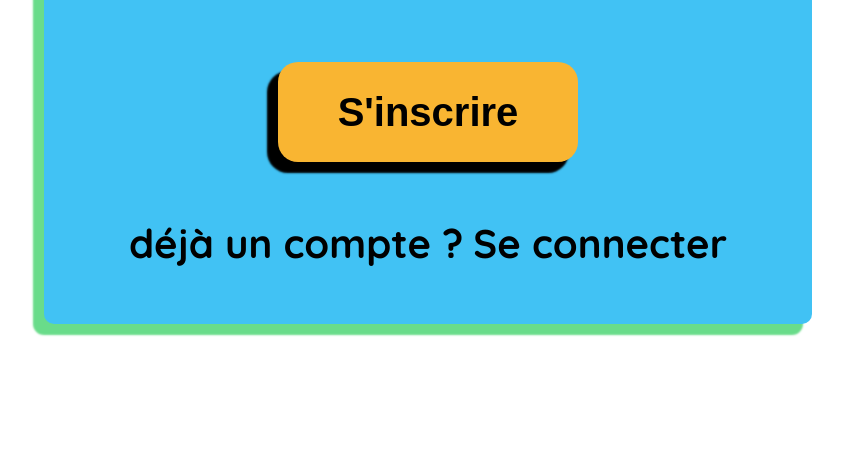
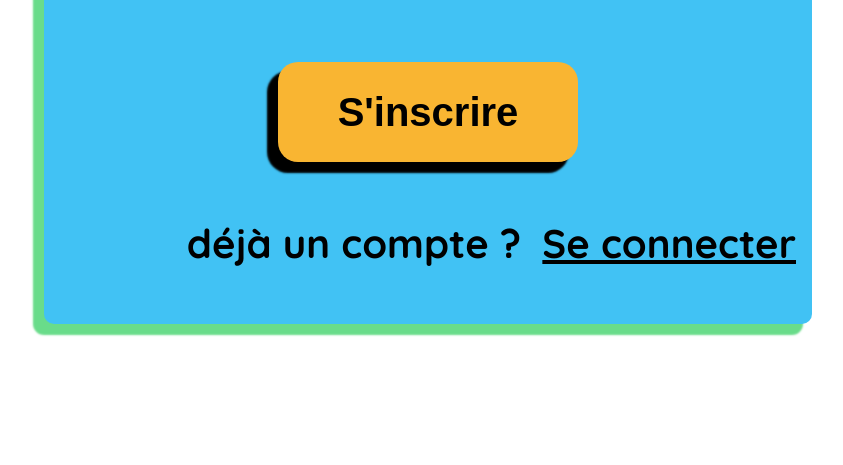
Before and after one commit to Loetitia27006/ecolotrip, a PHP site: page /inscription.php in a window 1280 px wide. Shown: the part 1006-1471 px from the top of the page, without its empty margins (276-1119 px from the left). Run offline with PHP 8.4, Linux system fonts and the light colour scheme.

Commit message:
mettre le dernier p à droite

```diff
--- a/style/inscription.css
+++ b/style/inscription.css
@@ -94,15 +94,15 @@ form{
     -o-border-radius: 20px;
 }
 .connection{
-    display: flex;
-    flex-direction: row;
-    justify-content: flex-end;
-    align-items: flex-end;
     font-size: 40px;
-    font-weight: 500;
+    font-weight: 600;
+    display: block;
+    align-self: flex-end;
+
 }
+
 .connection a{
     color: black;
-    text-decoration: none;
     padding-left: 10px;
+
 }
```
